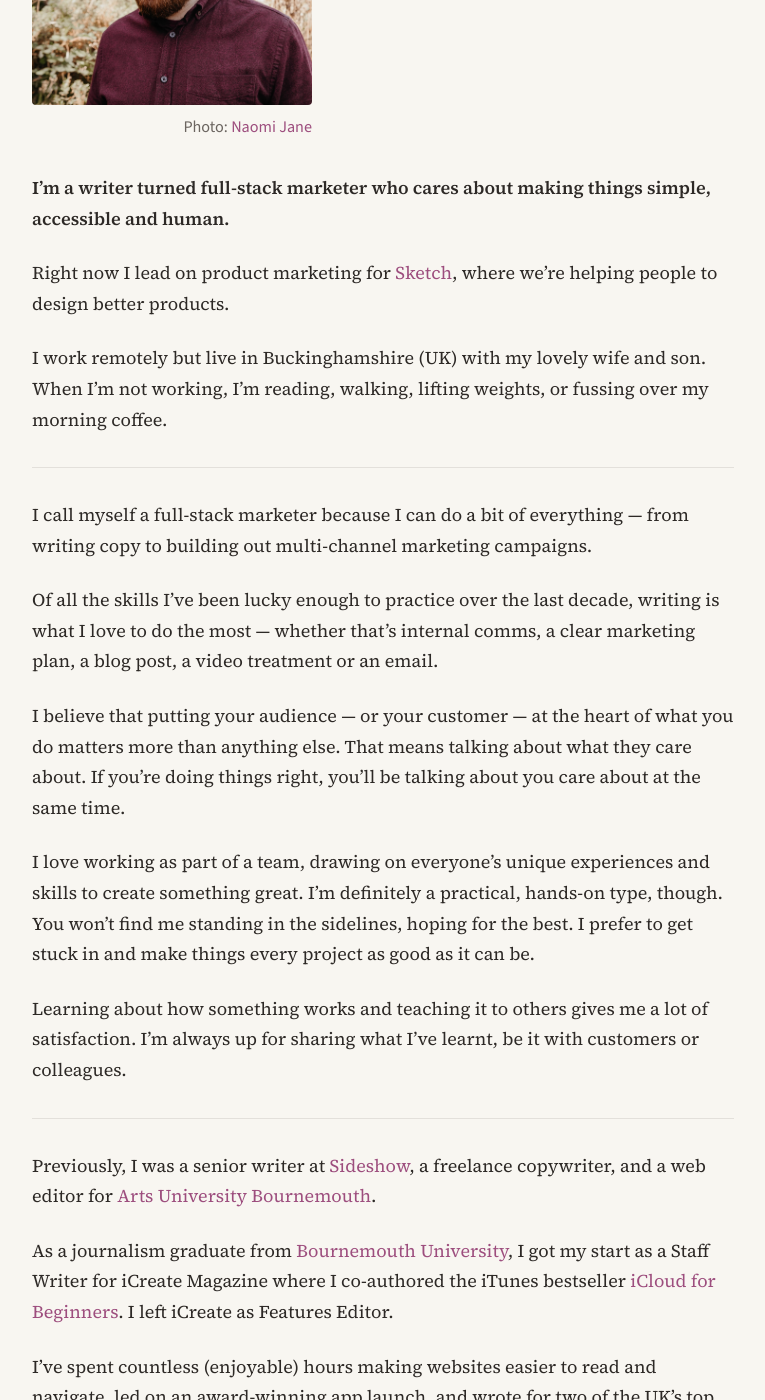
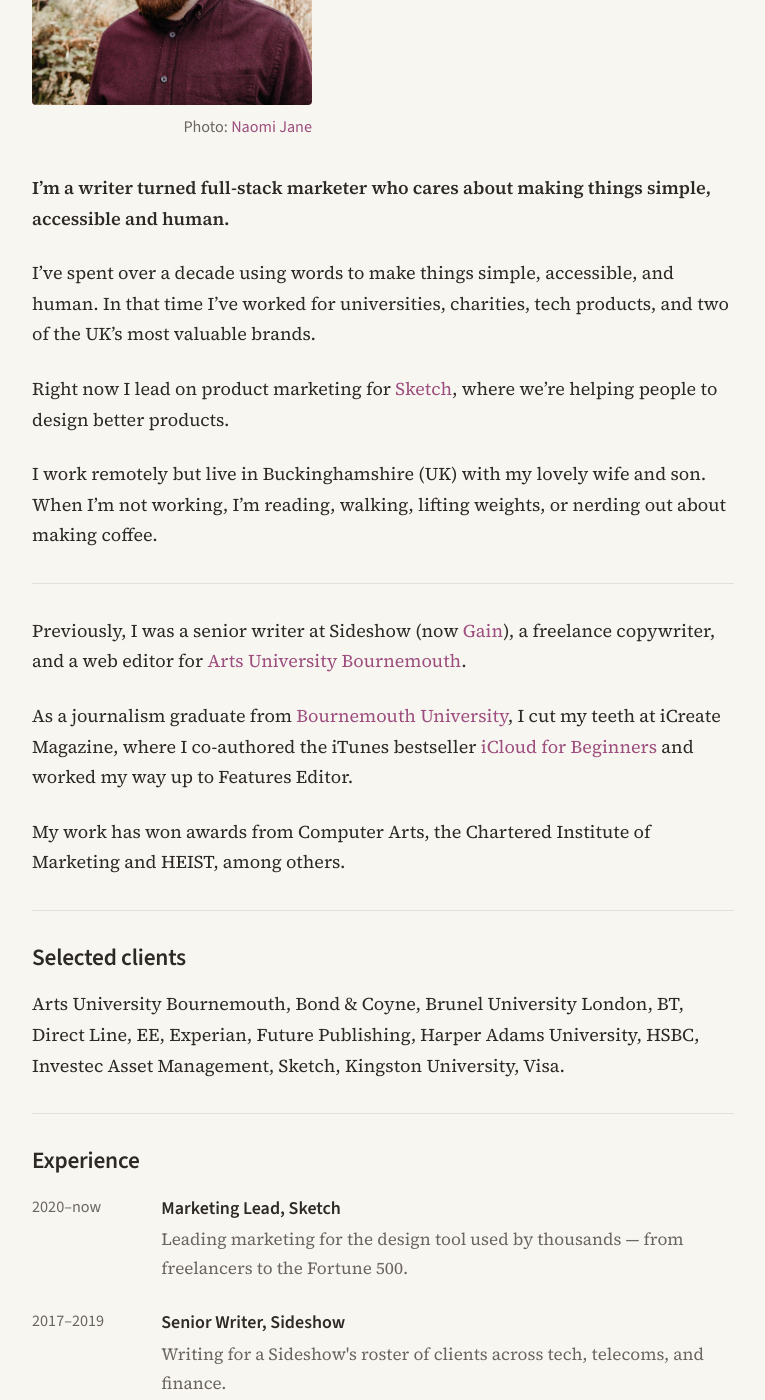
Before and after one commit to freddiewrites/freddiewrites.github.io, a Jekyll site: the page built from about.markdown, in a window 1280 px wide and 1400 px high, scrolled down 375 px. Shown: the whole window, without its empty margins (257-1022 px from the left). Built offline with Jekyll 4.4.1, drawn with Linux system fonts in a browser that asks for light colours; some of the changed text lies outside the part shown.

Commit message:
content updates

```diff
--- a/_includes/footer.html
+++ b/_includes/footer.html
@@ -1,7 +1,9 @@
 <footer class="site-footer">
   <img src="/assets/images/fh-logo.svg" alt="" class="footer-logo">
   <div class="footer-links">
-    <a href="https://twitter.com/freddiewrites">Twitter</a>
+    <a href="https://twitter.com/freddiewrites">X</a>
+    <span class="footer-sep">·</span>
+    <a href="https://www.linkedin.com/in/fharrison/">LinkedIn</a>
     <span class="footer-sep">·</span>
     <a href="&#109;&#97;&#105;&#108;&#116;&#111;&#58;&#102;&#114;&#101;&#100;&#100;&#105;&#101;&#64;&#102;&#114;&#101;&#100;&#100;&#105;&#101;&#119;&#114;&#105;&#116;&#46;&#101;&#115;">Email</a>
     <span class="footer-sep">·</span>
--- a/about.markdown
+++ b/about.markdown
@@ -11,29 +11,17 @@
 
 **I'm a writer turned full-stack marketer who cares about making things simple, accessible and human.**
 
+I’ve spent over a decade using words to make things simple, accessible, and human. In that time I’ve worked for universities, charities, tech products, and two of the UK’s most valuable brands.
+
 Right now I lead on product marketing for [Sketch](https://www.sketch.com), where we're helping people to design better products.
 
-I work remotely but live in Buckinghamshire (UK) with my lovely wife and son. When I'm not working, I'm reading, walking, lifting weights, or fussing over my morning coffee.
+I work remotely but live in Buckinghamshire (UK) with my lovely wife and son. When I'm not working, I'm reading, walking, lifting weights, or nerding out about making coffee.
 
 ---------------
 
-I call myself a full-stack marketer because I can do a bit of everything — from writing copy to building out multi-channel marketing campaigns.
+Previously, I was a senior writer at Sideshow (now [Gain](https://www.thisisgain.com)), a freelance copywriter, and a web editor for [Arts University Bournemouth](https://aub.ac.uk/).
 
-Of all the skills I've been lucky enough to practice over the last decade, writing is what I love to do the most — whether that's internal comms, a clear marketing plan, a blog post, a video treatment or an email.
-
-I believe that putting your audience — or your customer — at the heart of what you do matters more than anything else. That means talking about what they care about. If you're doing things right, you'll be talking about you care about at the same time.
-
-I love working as part of a team, drawing on everyone's unique experiences and skills to create something great. I'm definitely a practical, hands-on type, though. You won't find me standing in the sidelines, hoping for the best. I prefer to get stuck in and make things every project as good as it can be.
-
-Learning about how something works and teaching it to others gives me a lot of satisfaction. I'm always up for sharing what I've learnt, be it with customers or colleagues.
-
----------------
-
-Previously, I was a senior writer at [Sideshow](https://www.sideshowagency.com/), a freelance copywriter, and a web editor for [Arts University Bournemouth](https://aub.ac.uk/).
-
-As a journalism graduate from [Bournemouth University](https://www.bournemouth.ac.uk/), I got my start as a Staff Writer for iCreate Magazine where I co-authored the iTunes bestseller [iCloud for Beginners](https://itunes.apple.com/us/book/icloud-for-beginners/id497723676?mt=11). I left iCreate as Features Editor.
-
-I've spent countless (enjoyable) hours making websites easier to read and navigate, led on an award-winning app launch, and wrote for two of the UK's top ten most valuable brands.
+As a journalism graduate from [Bournemouth University](https://www.bournemouth.ac.uk/), I cut my teeth at iCreate Magazine, where I co-authored the iTunes bestseller [iCloud for Beginners](https://itunes.apple.com/us/book/icloud-for-beginners/id497723676?mt=11) and worked my way up to Features Editor.
 
 My work has won awards from Computer Arts, the Chartered Institute of Marketing and HEIST, among others.
 
@@ -51,21 +39,21 @@
     <span class="experience-years">2020–now</span>
     <div class="experience-details">
       <div class="experience-role">Marketing Lead, Sketch</div>
-      <div class="experience-summary">Leading product marketing for the design tool used by thousands of designers worldwide.</div>
+      <div class="experience-summary">Leading marketing for the design tool used by thousands — from freelancers to the Fortune 500.</div>
     </div>
   </li>
   <li class="experience-item">
     <span class="experience-years">2017–2019</span>
     <div class="experience-details">
       <div class="experience-role">Senior Writer, Sideshow</div>
-      <div class="experience-summary">Writing for a creative agency's roster of clients across tech, finance, and education.</div>
+      <div class="experience-summary">Writing for a Sideshow's roster of clients across tech, telecoms, and finance.</div>
     </div>
   </li>
   <li class="experience-item">
     <span class="experience-years">2015–2017</span>
     <div class="experience-details">
       <div class="experience-role">Freelance Copywriter</div>
-      <div class="experience-summary">Independent work for clients including two of the UK's top ten most valuable brands.</div>
+      <div class="experience-summary">Independent work for universities, charities, and creative agencies.</div>
     </div>
   </li>
   <li class="experience-item">
--- a/index.markdown
+++ b/index.markdown
@@ -2,6 +2,6 @@
 layout: home
 ---
 
-Hello 👋 I'm Freddie Harrison. I'm a writer who cares about making things simple, accessible and a little more human.
+Hello 👋 I'm Freddie Harrison. I’m a writer, accidental marketer and former technology journalist. I currently lead marketing at [Sketch](https://www.sketch.com/).
 
-Right now, I lead on Product Marketing at [Sketch](https://www.sketch.com). I'm a writer turned full-stack marketer who lives in Buckinghamshire (UK) with my lovely wife and son.
+Here, I write about what I’ve been thinking, seeing and reading. You can also [read more about me](/about) and find out [what I’m doing now](/now), if that’s your thing.
```
Also changed, not shown: other parts of about.markdown (+1 -1 lines).
